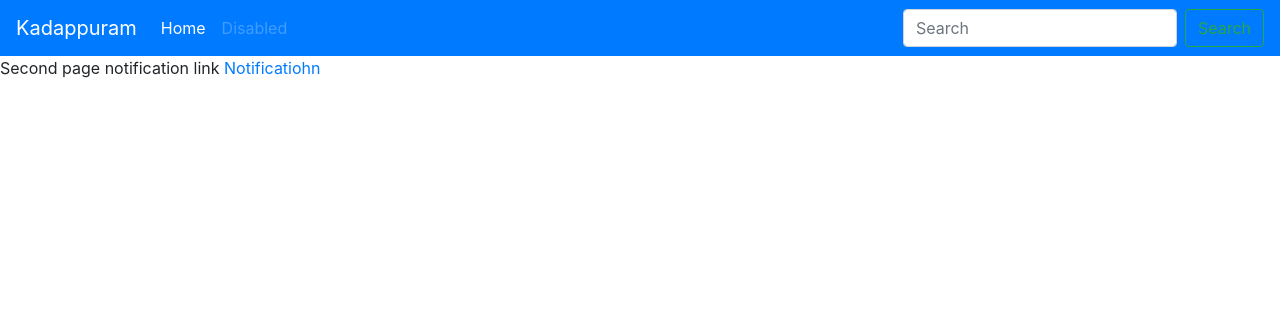
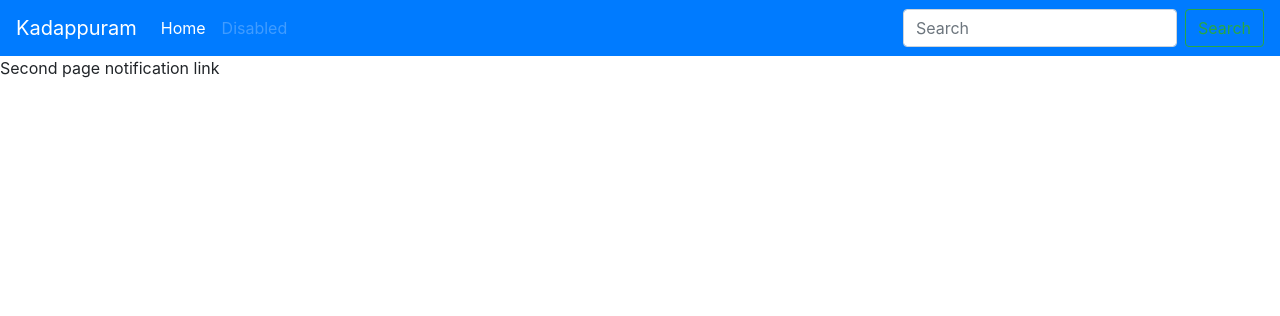
Before and after one commit to dhanushbmohan7/heroku, a Django app: page /second/ in a window 1280 px wide. Shown: the top 316 px of the page. Run offline with Django 3.2, Linux system fonts and the light colour scheme.

Commit message:
Update second.html

```diff
--- a/firstapp/templates/second.html
+++ b/firstapp/templates/second.html
@@ -31,7 +31,7 @@
       </nav>
     Second page
     notification link
-    <a href={% url 'notif' %}>Notificatiohn</a>
+
     <script src="https://code.jquery.com/jquery-3.5.1.slim.min.js" integrity="sha384-DfXdz2htPH0lsSSs5nCTpuj/zy4C+OGpamoFVy38MVBnE+IbbVYUew+OrCXaRkfj" crossorigin="anonymous"></script>
 <script src="https://cdn.jsdelivr.net/npm/popper.js@1.16.1/dist/umd/popper.min.js" integrity="sha384-9/reFTGAW83EW2RDu2S0VKaIzap3H66lZH81PoYlFhbGU+6BZp6G7niu735Sk7lN" crossorigin="anonymous"></script>
 <script src="https://cdn.jsdelivr.net/npm/bootstrap@4.5.3/dist/js/bootstrap.min.js" integrity="sha384-w1Q4orYjBQndcko6MimVbzY0tgp4pWB4lZ7lr30WKz0vr/aWKhXdBNmNb5D92v7s" crossorigin="anonymous"></script>
```
